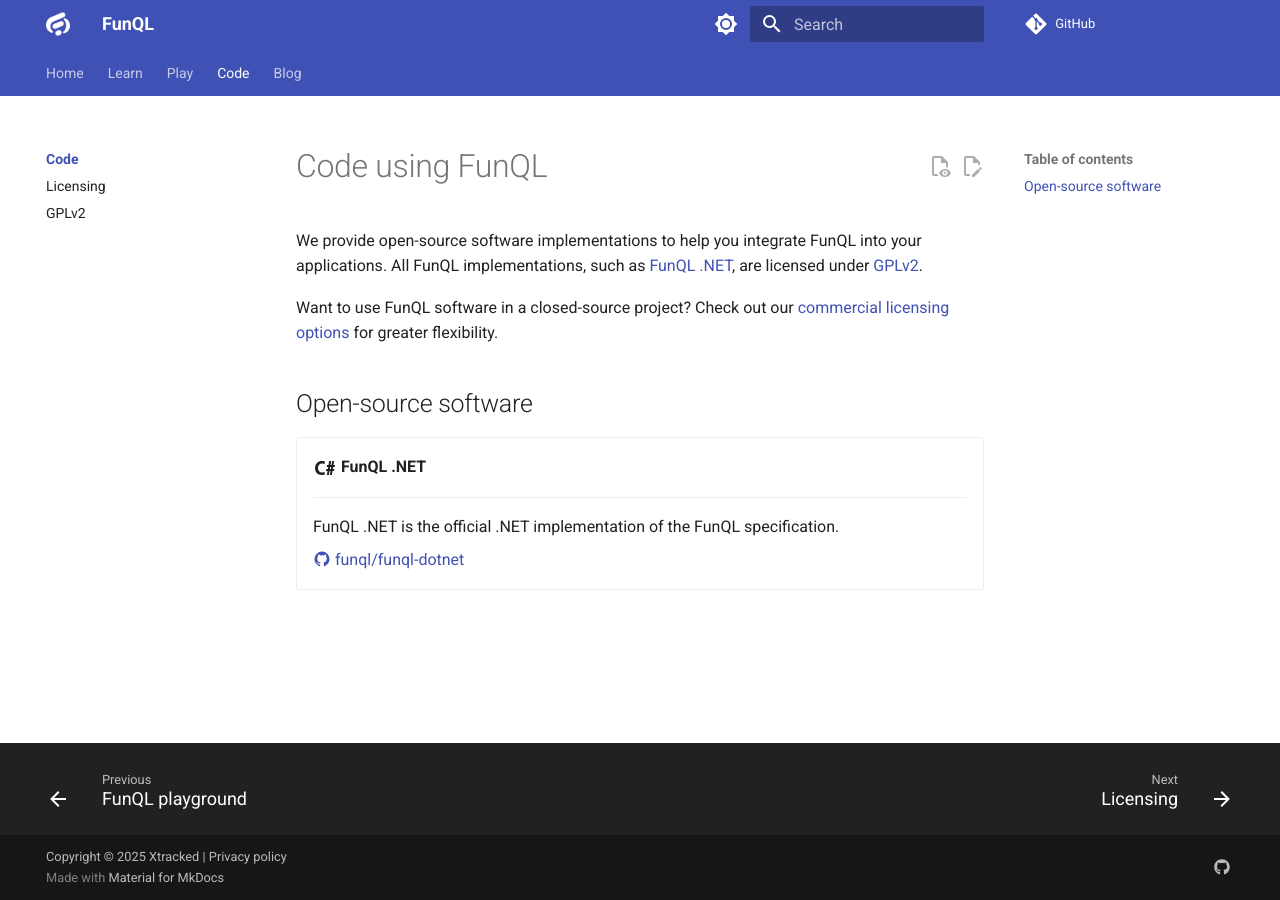
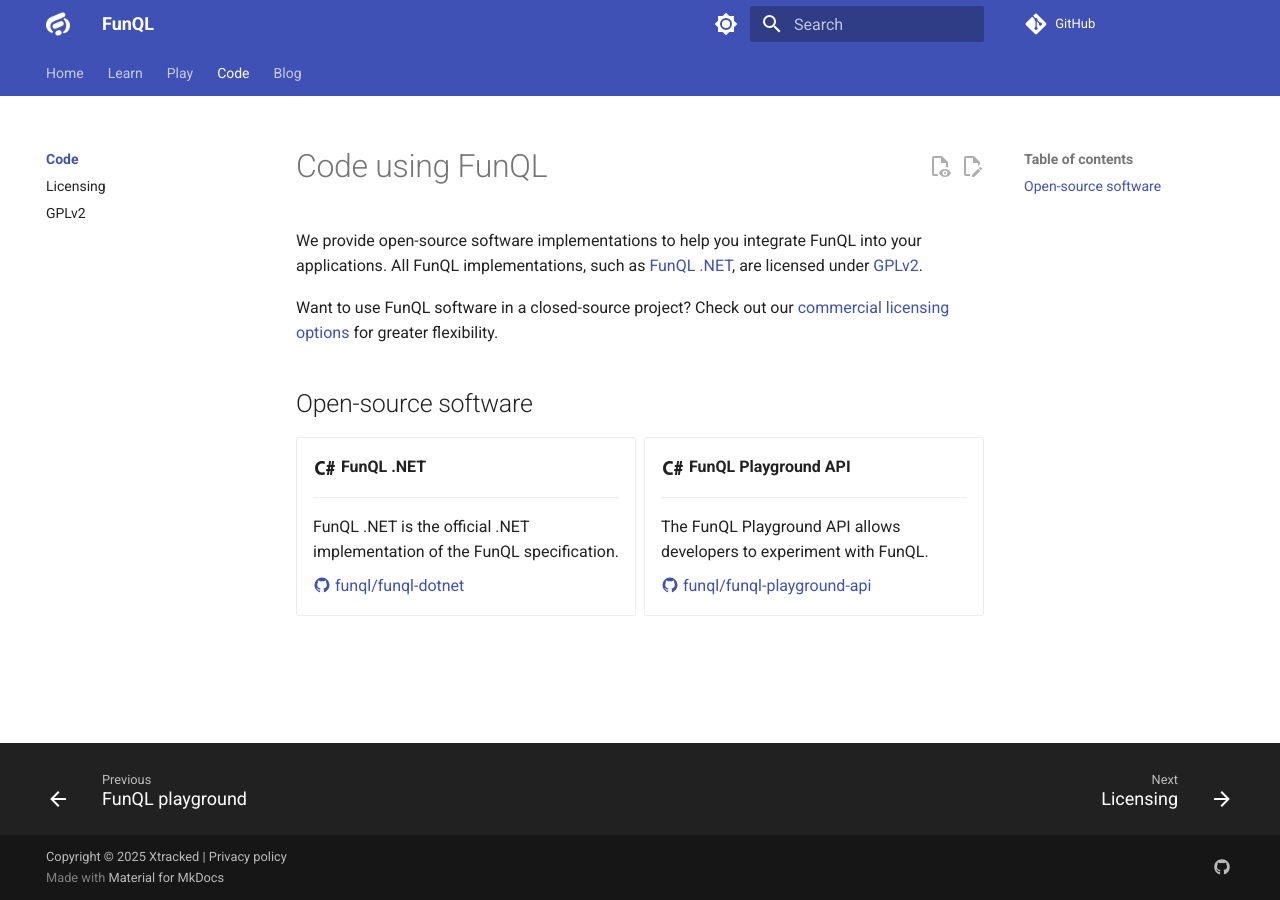
Before and after one commit to funql/funql-docs, an MkDocs documentation site: the page built from docs/code/index.md, in a window 1280 px wide. Built offline with MkDocs 1.6.1 and Material for MkDocs 9.7.7, drawn with Linux system fonts in a browser that asks for light colours; comment, search, counter and statistics services are not loaded.

Commit message:
Update Code index.md

```diff
--- a/docs/code/index.md
+++ b/docs/code/index.md
@@ -19,4 +19,12 @@
 
     [:material-github: funql/funql-dotnet](https://github.com/funql/funql-dotnet)
 
+-   :material-language-csharp:{ .lg .middle } **FunQL Playground API**
+
+    ---
+
+    The FunQL Playground API allows developers to experiment with FunQL.
+
+    [:material-github: funql/funql-playground-api](https://github.com/funql/funql-playground-api)
+
 </div>
```
